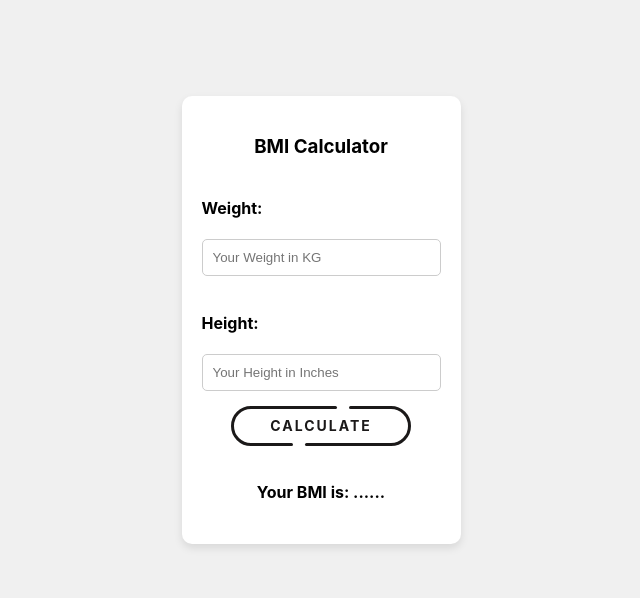
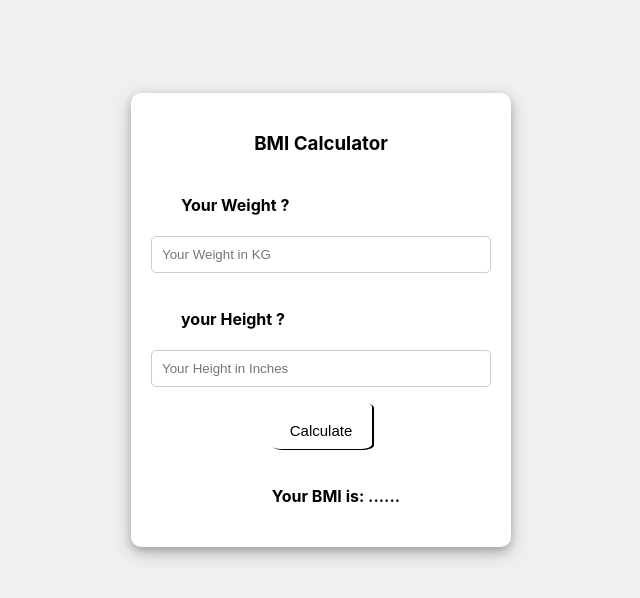
Before and after one commit to Sapkotasulav/bmicalc, a React (Create React App) app: page / in a window 1280 px wide. Shown: the top 598 px of the page, without its empty margins (339-979 px from the left). Built offline with nearby package versions, Linux system fonts and the light colour scheme.

Commit message:
buttton change

```diff
--- a/src/App.css
+++ b/src/App.css
@@ -11,8 +11,10 @@ body {
     background-color: #fff;
     padding: 20px;
     border-radius: 10px;
-    box-shadow: 0 4px 8px rgba(0, 0, 0, 0.1);
+    box-shadow: 0 4px 8px 0 rgba(0, 0, 0, 0.2), 0 6px 20px 0 rgba(0, 0, 0, 0.19);
+    /* box-shadow: 0 4px 8px rgba(0, 0, 0, 0.1); */
     max-width: 500px;
+    min-width: 300px;
     width: 100%;
   }
 
@@ -52,103 +54,9 @@ body {
     background-color: #0056b3;
   }
 
-
-/* bUTTON DESIGN */
-
-
-.type--B{
-  --line_color : #1b1919 ;
-  --back_color : #E9ECFF
-}
-
-.button{
-    position : relative ;
-    z-index : 0 ;
-    width : 180px ;
-    height : 40px ;
-    text-decoration : none ;
-    font-size : 14px ;
-    font-weight : bold ;
-    color : var(--line_color) ;
-    letter-spacing : 2px ;
-    transition : all .3s ease ;
-}
-.button__text{
-    display : flex ;
-    justify-content : center ;
-    align-items : center ;
-    width : 100% ;
-    height : 100% ;
-}
-.button::before,
-.button::after,
-.button__text::before,
-.button__text::after{
-    content : '' ;
-    position : absolute ;
-    height : 3px ;
-    border-radius : 2px ;
-    background : var(--line_color) ;
-    transition : all .5s ease ;
-}
-.button::before{
-    top : 0 ;
-    left : 54px ;
-    width : calc( 100% - 56px * 2 - 16px ) ;
-}
-.button::after{
-    top : 0 ;
-    right : 54px ;
-    width : 8px ;
-}
-.button__text::before{
-    bottom : 0 ;
-    right : 54px ;
-    width : calc( 100% - 56px * 2 - 16px ) ;
-}
-.button__text::after{
-    bottom : 0 ;
-    left : 54px ;
-    width : 8px ;
-}
-.button__line{
-    position : absolute ;
-    top : 0 ;
-    width : 56px ;
-    height : 100% ;
-    overflow : hidden ;
-}
-.button__line::before{
-    content : '' ;
-    position : absolute ;
-    top : 0 ;
-    width : 150% ;
-    height : 100% ;
-    box-sizing : border-box ;
-    border-radius : 300px ;
-    border : solid 3px var(--line_color) ;
-}
-.button__line:nth-child(1),
-.button__line:nth-child(1)::before{
-    left : 0 ;
-}
-.button__line:nth-child(2),
-.button__line:nth-child(2)::before{
-    right : 0 ;
-}
-.button:hover{
-    letter-spacing : 6px ;
-}
-.button:hover::before,
-.button:hover .button__text::before{
-    width : 8px ;
-}
-.button:hover::after,
-.button:hover .button__text::after{
-    width : calc( 100% - 56px * 2 - 16px ) ;
-}
-
-
+  h4{
+    padding-left: 30px;
+  }
 
 /* hello.css */
 .title{
@@ -158,3 +66,17 @@ body {
   text-align: center;
   align-items: center;
 }
+
+/* button design */
+#buttonp {
+  padding-top: 20px;
+  background-color: white;
+  border-radius: 10%;
+  box-shadow:2px 1px  ;
+  color: black;
+  font-size: 15px;
+}
+#buttonp:hover{
+  box-shadow:4px 3px;
+  font-size: 17px;
+}
--- a/src/App.js
+++ b/src/App.js
@@ -15,7 +15,7 @@ function App() {
         <div className="innercontainer">
           <div id="weight">
             {" "}
-            <h4>Weight:</h4>
+            <h4>Your Weight ?</h4>
             <input
               type="text"
               placeholder="Your Weight in KG"
@@ -24,7 +24,7 @@ function App() {
             ></input>
           </div>
           <div id="height">
-            <h4>Height:</h4>
+            <h4>your Height ?</h4>
             <input
               type="text"
               placeholder="Your Height in Inches"
@@ -33,11 +33,7 @@ function App() {
             ></input>
           </div>
           <div id="buttons">
-            <a href="#" class="button type--B">
-              <div class="button__line"></div>
-              <div class="button__line"></div>
-              <span class="button__text">CALCULATE</span>
-            </a>
+            <button type="submit" id="buttonp">Calculate</button>
           </div>
           <div className="result">
             <h4>
```
